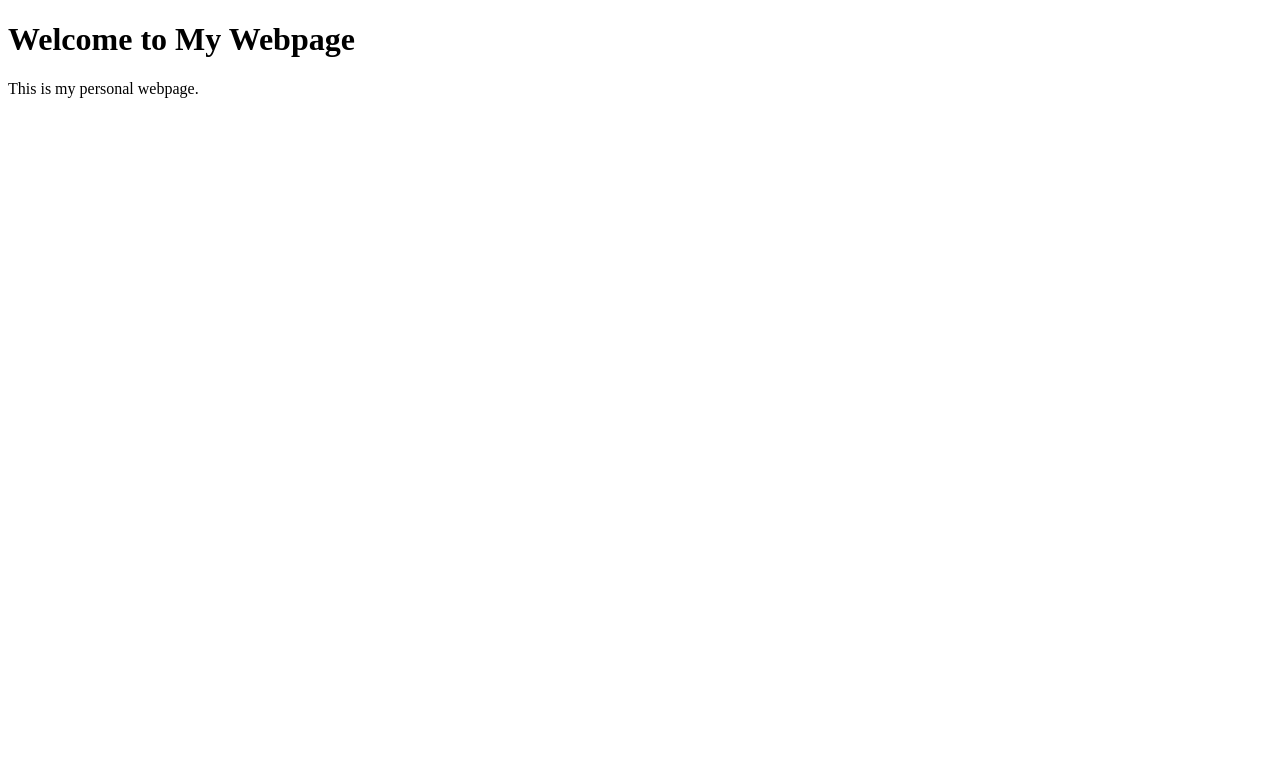
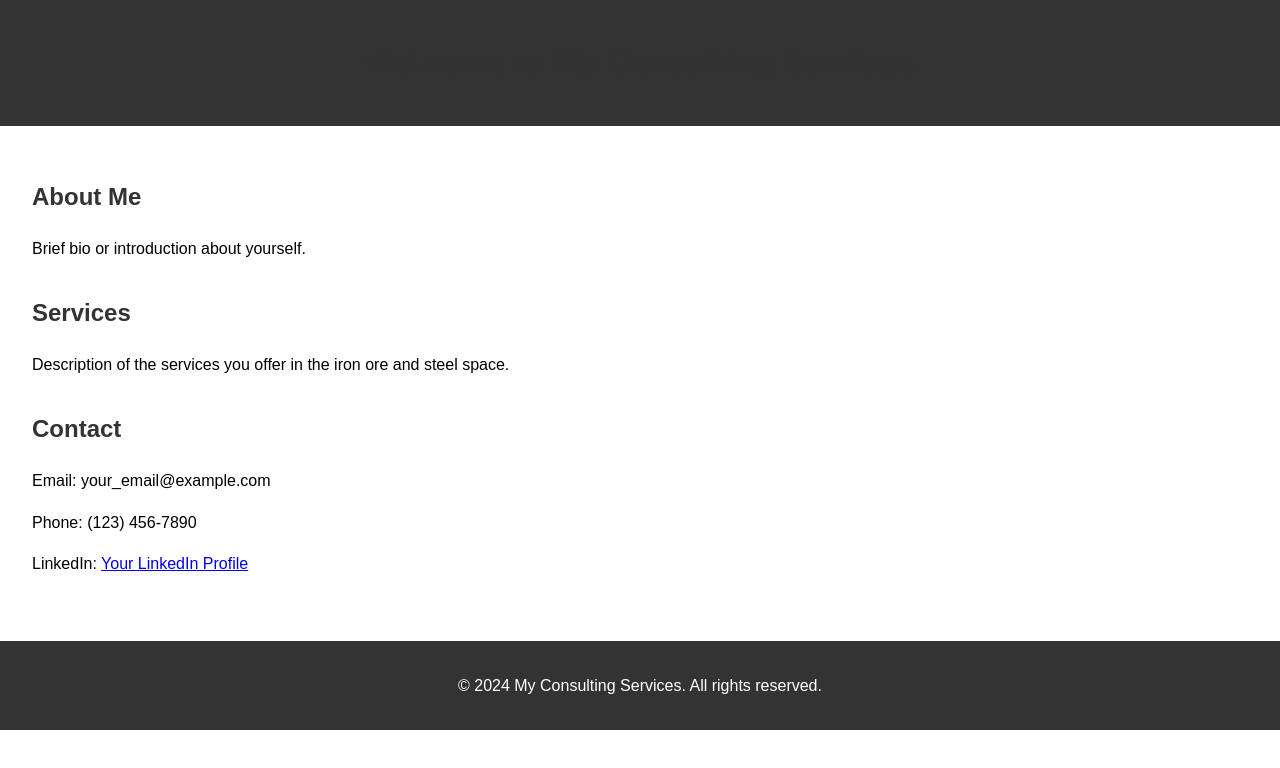
Before and after one commit to banzhuwan/my-website, a plain HTML site: page index.html in a window 1280 px wide. Drawn offline with Linux system fonts and the light colour scheme.

Commit message:
Update index.html

```diff
--- a/index.html
+++ b/index.html
@@ -3,10 +3,53 @@
 <head>
     <meta charset="UTF-8">
     <meta name="viewport" content="width=device-width, initial-scale=1.0">
-    <title>My Webpage</title>
+    <title>My Consulting Services</title>
+    <style>
+        body {
+            font-family: Arial, sans-serif;
+            margin: 0;
+            padding: 0;
+            line-height: 1.6;
+        }
+        .header, .footer {
+            background-color: #333;
+            color: #fff;
+            padding: 1em 0;
+            text-align: center;
+        }
+        .container {
+            padding: 2em;
+        }
+        .section {
+            margin-bottom: 2em;
+        }
+        h1, h2, h3 {
+            color: #333;
+        }
+    </style>
 </head>
 <body>
-    <h1>Welcome to My Webpage</h1>
-    <p>This is my personal webpage.</p>
+    <div class="header">
+        <h1>Welcome to My Consulting Services</h1>
+    </div>
+    <div class="container">
+        <div class="section" id="about">
+            <h2>About Me</h2>
+            <p>Brief bio or introduction about yourself.</p>
+        </div>
+        <div class="section" id="services">
+            <h2>Services</h2>
+            <p>Description of the services you offer in the iron ore and steel space.</p>
+        </div>
+        <div class="section" id="contact">
+            <h2>Contact</h2>
+            <p>Email: your_email@example.com</p>
+            <p>Phone: (123) 456-7890</p>
+            <p>LinkedIn: <a href="https://www.linkedin.com/in/ming-he-6b0aa91b/">Your LinkedIn Profile</a></p>
+        </div>
+    </div>
+    <div class="footer">
+        <p>&copy; 2024 My Consulting Services. All rights reserved.</p>
+    </div>
 </body>
 </html>
```
